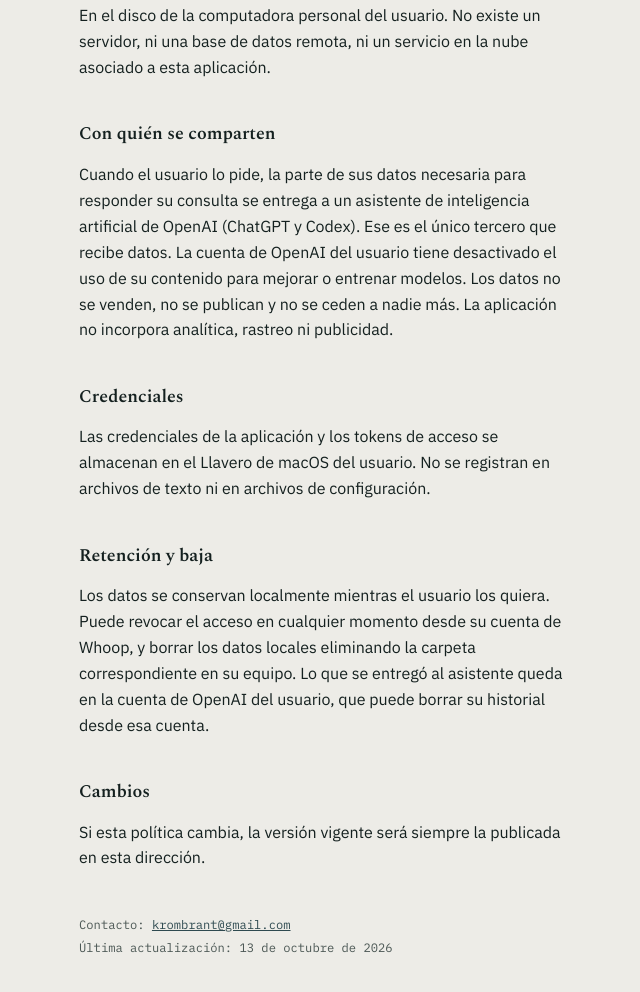
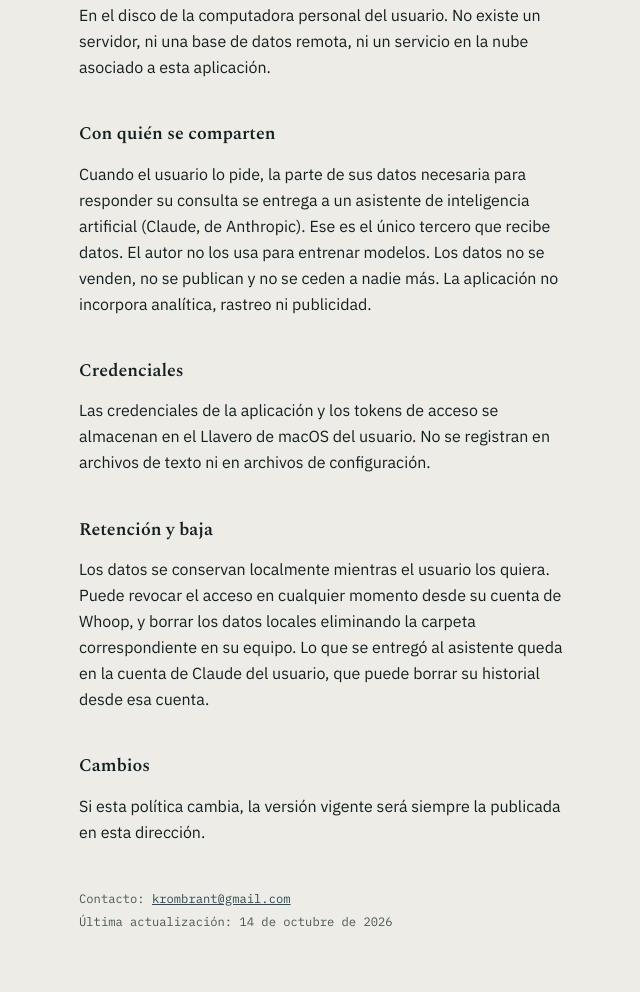
Before and after one commit to Krombrant/krombrant.github.io, a plain HTML site: page whoop-privacidad.html in a window 1280 px wide. Shown: the part 590-1582 px from the top of the page, without its empty margins (313-953 px from the left). Drawn offline with nearby package versions, Linux system fonts and the light colour scheme.

Commit message:
Política de Whoop: el asistente vuelve a ser Claude (Anthropic)
Co-Authored-By: Claude Opus 5.5 <noreply@anthropic.com>

```diff
--- a/whoop-privacidad.html
+++ b/whoop-privacidad.html
@@ -29,10 +29,9 @@
 
   <h2>Con quién se comparten</h2>
   <p>Cuando el usuario lo pide, la parte de sus datos necesaria para responder su consulta
-  se entrega a un asistente de inteligencia artificial de OpenAI (ChatGPT y Codex). Ese es el
-  único tercero que recibe datos. La cuenta de OpenAI del usuario tiene desactivado el uso
-  de su contenido para mejorar o entrenar modelos. Los datos no se venden, no se publican y
-  no se ceden a nadie más. La aplicación no incorpora analítica, rastreo ni publicidad.</p>
+  se entrega a un asistente de inteligencia artificial (Claude, de Anthropic). Ese es el
+  único tercero que recibe datos. El autor no los usa para entrenar modelos. Los datos no se
+  venden, no se publican y no se ceden a nadie más. La aplicación no incorpora analítica, rastreo ni publicidad.</p>
 
   <h2>Credenciales</h2>
   <p>Las credenciales de la aplicación y los tokens de acceso se almacenan en el Llavero de
@@ -42,14 +41,14 @@
   <p>Los datos se conservan localmente mientras el usuario los quiera. Puede revocar el
   acceso en cualquier momento desde su cuenta de Whoop, y borrar los datos locales
   eliminando la carpeta correspondiente en su equipo. Lo que se entregó al asistente queda
-  en la cuenta de OpenAI del usuario, que puede borrar su historial desde esa cuenta.</p>
+  en la cuenta de Claude del usuario, que puede borrar su historial desde esa cuenta.</p>
 
   <h2>Cambios</h2>
   <p>Si esta política cambia, la versión vigente será siempre la publicada en esta dirección.</p>
 
   <p class="pie">
     Contacto: <a href="mailto:krombrant@gmail.com">krombrant@gmail.com</a><br>
-    Última actualización: 13 de octubre de 2026
+    Última actualización: 14 de octubre de 2026
   </p>
 </main>
 </body>
```
